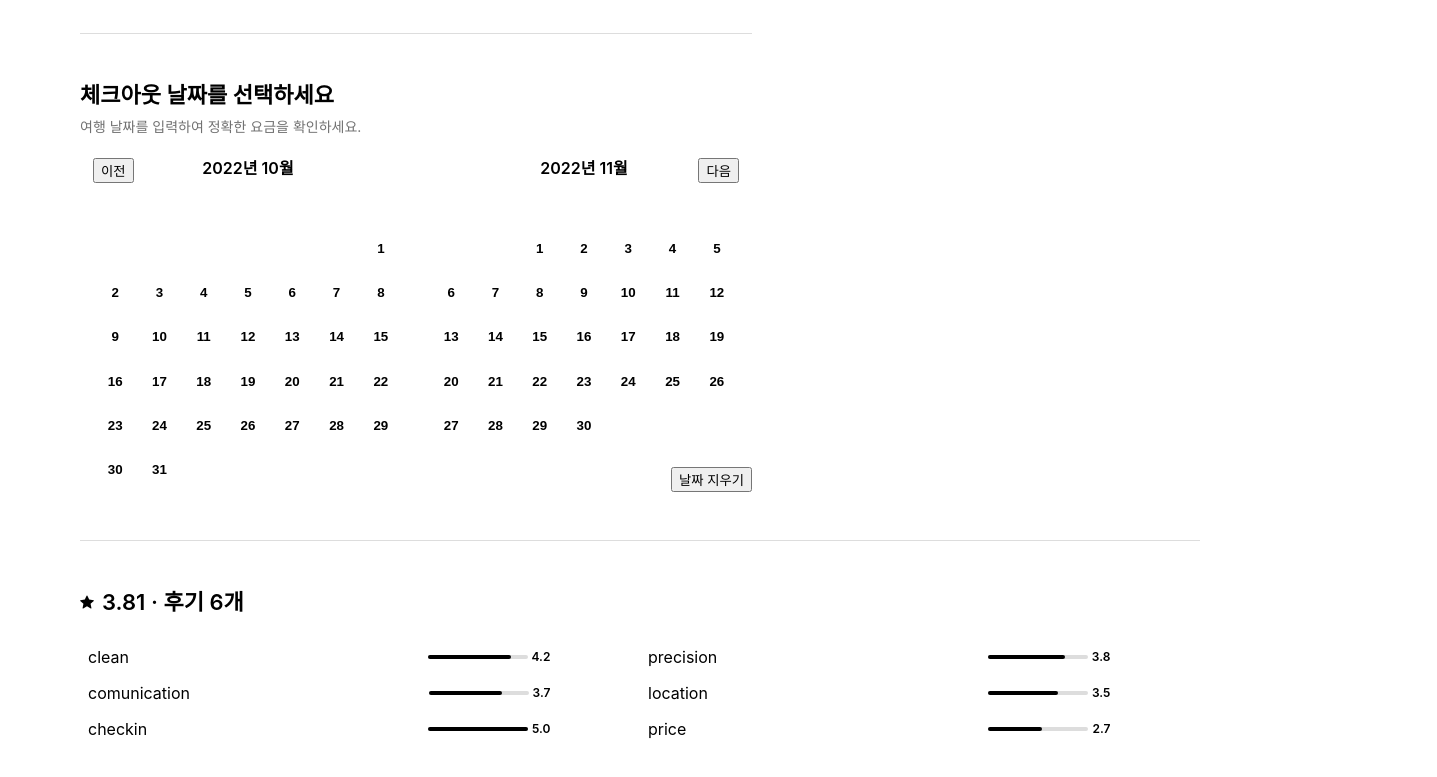
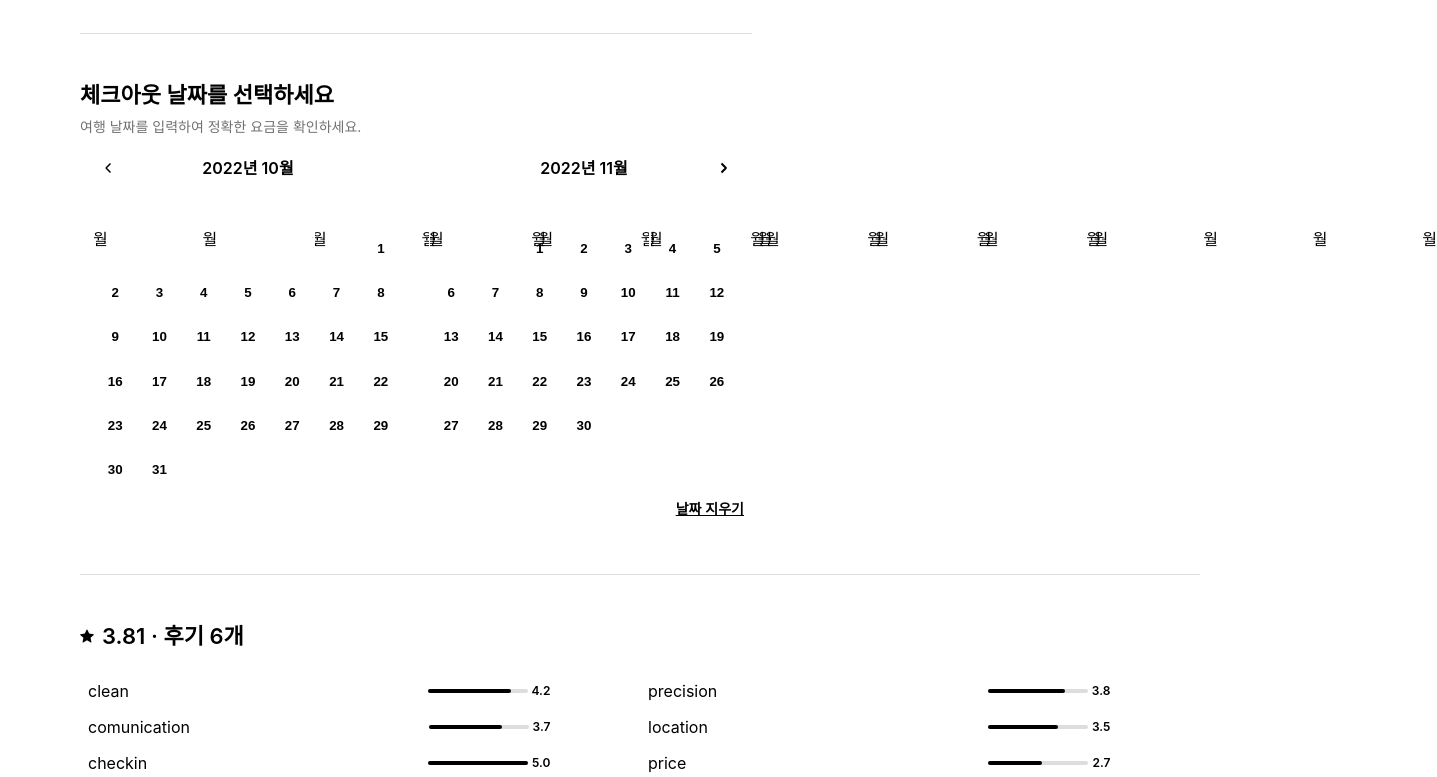
Before and after one commit to izone00/web_front, a React (Create React App) app: page /rooms in a window 1280 px wide. Shown: the part 2060-2837 px from the top of the page, 1437 px wide, since content can reach past the window. Built offline with nearby package versions, Linux system fonts and the light colour scheme; grey boxes are pictures that could not be loaded.

Commit message:
cal trans

```diff
--- a/src/Component/room_Component/Calendar_Com/CalDayTable.jsx
+++ b/src/Component/room_Component/Calendar_Com/CalDayTable.jsx
@@ -1,9 +1,5 @@
 import styled, {css} from "styled-components";
 import { CalBookBtn } from "../../../features/booking/CalBookBtn";
-
-const CalWeek = styled.div`
-
-`
 
 const CalDayTable = ({ date }) => {
 
--- a/src/Component/room_Component/Calendar_Com/Calendar.jsx
+++ b/src/Component/room_Component/Calendar_Com/Calendar.jsx
@@ -3,10 +3,18 @@ import { useState } from 'react';
 import CalDayTable from "./CalDayTable";
 import { CalClearBtn } from "../../../features/booking/CalClearBtn";
 import { monList } from "./monthList";
-
+import { RightSvg, LeftSvg } from "../../svg";
 const CalCon = styled.div`
 
 `;
+const CalWeek = styled.div`
+	position: absolute;
+	display: flex;
+	flex-direction: row;
+	justify-content: space-between;
+
+	width: 100%;
+`
 const CalMon = styled.div`
 	/* display: block; */
 	/* white-space: normal; */
@@ -26,55 +34,105 @@ const CalWrap = styled.div`
 	box-sizing: border-box;
 	width: 50%;
 	padding: 0 13px;
-	/* transition: 0.4s ease; */
+	@keyframes toLeft {
+		from {transform: translate(0, 0)}
+		to {transform: translate(-100%, 0);}
+	}
+	@keyframes toRight {
+		from {transform: translate(-100%, 0)}
+		to {transform: translate(0, 0);}
+	}
+	${props => console.log(!(props.trans))}
+	${props =>
+		props.trans &&
+		(props.trans === "toLeft" ?
+		css`
+			animation: toLeft 1s ease forwards;
+		` :
+		css`
+			animation: toRight 1s ease forwards;
+		`)}
 
-	/* ${props =>
-		props.trans &&
-		css`
-			@keyframes trans {
-				from {
-					transform: translate(0, 0);
-				}
-
-				to {
-					transform: translate("-${props.trans}%", 0);
-				}
-			}
-			animation: shadowIn 0.4s ease forwards
-		`} */
 `
 const	RightBtn = styled.button`
+	cursor: pointer;
 	position: absolute;
+	display: flex;
+	justify-content: center;
+	align-items: center;
 	right: 0;
 	top: 0;
-	margin-top: 22px;
+	width: 32px;
+	height: 32px;
+	margin-top: 16px;
 	margin-right: 13px;
-	cursor: pointer;
+	border-radius: 50%;
+	border-style: none;
+	padding: 0;
+	background-color: inherit;
+	&:hover {
+		background-color: #F7F7F7;
+	}
+	${props =>
+		props.unavailble &&
+		css`
+			pointer-events: none;
+		`}
 `
 const	LeftBtn = styled.button`
+	cursor: pointer;
 	position: absolute;
+	display: flex;
+	justify-content: center;
+	align-items: center;
 	left: 0;
 	top: 0;
-	margin-top: 22px;
+	width: 32px;
+	height: 32px;
+	margin-top: 16px;
 	margin-left: 13px;
-	cursor: pointer;
+	border-radius: 50%;
+	border-style: none;
+	padding: 0;
+	background-color: inherit;
+	${props =>
+		props.unavailble &&
+		css`
+			pointer-events: none;
+		`}
 `
 
 const Calendar = () => {
-	const [trans, setTrans] = useState(0);
-	const [viewCal, setViewCal] = useState([{...monList[0]}, {...monList[1]}]);
+	const [trans, setTrans] = useState("");
+	const [viewCal, setViewCal] = useState([{...monList[0]}, {...monList[1]}, {...monList[2]}]);
+	const [viewIdx, setViewIdx] = useState(0);
 
 	const onClickRight = () => {
-		setViewCal([{...monList[0]}, {...monList[1]}, {...monList[2]}]);
-		setTrans(100);
-	}
-	const onClickLeft = () => setTrans((trans >= 100) ? trans - 100 : 0);
+		setViewCal([{...monList[viewIdx]}, {...monList[viewIdx+1]}, {...monList[viewIdx+2]}]);
+		setViewIdx(viewIdx + 1);
+		setTrans("toLeft");
+	};
+
+	const onClickLeft = () => {
+		setViewCal([{...monList[viewIdx-1]}, {...monList[viewIdx]}, {...monList[viewIdx+1]}]);
+		setViewIdx(viewIdx - 1);
+		setTrans("toRight")
+	};
 
 	const CalTableList = viewCal.map((table) => (
 		<CalWrap trans={trans}>
 			<CalMon>
 				{table.year}년 {table.month}월
 			</CalMon>
+			<CalWeek>
+				<div>월</div>
+				<div>월</div>
+				<div>월</div>
+				<div>월</div>
+				<div>월</div>
+				<div>월</div>
+				<div>월</div>
+			</CalWeek>
 			<CalDayTable date={table} />
 		</CalWrap>
 	));
@@ -82,15 +140,15 @@ const Calendar = () => {
 	return (
 		<div style={{position: "relative", width: "100%"}}>
 			<div style={{textAlign: "center", width: "100%"}}>
-				<CalSlider>
-					{CalTableList}
+				<CalSlider key={String(viewIdx) + trans}>
+						{CalTableList}
 				</CalSlider>
 			</div>
-			<LeftBtn onClick={onClickLeft}>
-				이전
+			<LeftBtn unavailble={viewIdx === 0} onClick={() => onClickLeft()}>
+				<LeftSvg />
 			</LeftBtn>
-			<RightBtn onClick={onClickRight}>
-				다음
+			<RightBtn unavailble={viewIdx === 10} onClick={() => onClickRight()}>
+				<RightSvg />
 			</RightBtn>
 			<CalClearBtn />
 		</div>
--- a/src/Component/room_Component/Pay_com/PayBill.jsx
+++ b/src/Component/room_Component/Pay_com/PayBill.jsx
@@ -2,19 +2,31 @@ import styled from "styled-components";
 import { useSelector } from "react-redux";
 import expl from "../../dummy";
 import { calNight } from "../Calendar_Com/monthList";
+import { Fragment } from "react";
 
 const PayBillWrap = styled.div`
 	box-sizing: border-box;
 	width: 100%;
 	margin-top: 24px;
 `
+const BillMessageWrap = styled.div`
+	display: flex;
+	justify-content: center;
+	margin-top: 8px;
+`
+const BillMessage = styled.div`
+	margin-top: 8px;
+	line-height: 18px;
+	color: #222222;
+	font-size: 14px;
+	font-weight: 400;
+`
 const BillDetail = styled.div`
 	display: flex;
 	flex-direction: row;
 	justify-content: space-between;
 	height: 20px;
-	padding-top: 16px;
-
+	padding-top: ${props => props.padTop}px;
 `
 const BillTotal = styled.div`
 	display: flex;
@@ -32,19 +44,26 @@ export const PayBill = () => {
 	let night = calNight(booking.checkinDate, booking.checkoutDate);
 
 	return (
+		<Fragment>
+			<BillMessageWrap>
+				<BillMessage>
+					예약 확정 전에는 요금이 청구되지 않습니다.
+				</BillMessage>
+			</BillMessageWrap>
 			<PayBillWrap>
-			<BillDetail>
-				<div>{`\\${expl.price * num} X ${night}박`}</div>
-				<div>\{expl.price * num * night}</div>
+				<BillDetail padTop={0}>
+					<div>{`₩${(expl.price * num).toLocaleString('ko-KR')} x ${night}박`}</div>
+					<div>₩{(expl.price * num * night).toLocaleString('ko-KR')}</div>
 				</BillDetail>
-			<BillDetail>
+				<BillDetail padTop={16}>
 					<div>서비스 수수료</div>
-				<div>\{Math.floor(expl.price*num*night*14/100)}</div>
+					<div>₩{Math.floor(expl.price * num * night * 14 / 100).toLocaleString('ko-KR')}</div>
 				</BillDetail>
-			<BillTotal>
+				<BillTotal padTop={16}>
 					<div>총 합계</div>
-				<div>\{expl.price*num*3 + Math.floor(expl.price*night*14/100)}</div>
+					<div>₩{(expl.price * num * 3 + Math.floor(expl.price * night * 14 / 100)).toLocaleString('ko-KR')}</div>
 				</BillTotal>
 			</PayBillWrap>
+		</Fragment>
 	)
 }
--- a/src/Component/room_Component/Pay_com/PayCal.jsx
+++ b/src/Component/room_Component/Pay_com/PayCal.jsx
@@ -11,6 +11,7 @@ const PayCalWrap = styled.div`
 	padding: 24px 32px 16px 32px;
 	background-color: white;
 
+	z-index: 1;
 	//temp
 	border: 1px black solid;
 `
@@ -35,7 +36,6 @@ export const PayCal = ({setOpenCal}) => {
 
 	return (
 		<PayCalWrap ref={calRef}>
-
 			<Calendar />
 		</PayCalWrap>
 	);
--- a/src/Component/room_Component/Pay_com/PayTitle.jsx
+++ b/src/Component/room_Component/Pay_com/PayTitle.jsx
@@ -34,7 +34,7 @@ export const PayTitle = () => {
 	return (
 		<PayTitleWrap booking={booking.checkoutDate}>
 			<PayTitleText>
-					{booking.checkoutDate ? `\\${expl.price}/박` : "요금을 확인하려면 날짜를 입력하세요."}
+					{booking.checkoutDate ? `₩${expl.price}/박` : "요금을 확인하려면 날짜를 입력하세요."}
 			</PayTitleText>
 			<PayReview />
 		</PayTitleWrap>
--- a/src/features/booking/CalBookBtn.js
+++ b/src/features/booking/CalBookBtn.js
@@ -53,7 +53,7 @@ const CalDayBtn = styled.button`
 	background-color: inherit;
 
 	${props =>
-		props.clicked ?
+		(props.clicked ?
 		css`
 			cursor: auto;
 			color: white;
@@ -75,12 +75,13 @@ const CalDayBtn = styled.button`
 				border: 1px solid black;
 				background-color: #F7F7F7;
 			}
-		`))}
+		`)))}
 
 	${props =>
 		props.unavailable &&
 		css`
 			cursor: auto;
+			pointer-events: none;
 			font-weight: 400;
 			color: #B0B0B0;
 			text-decoration: line-through;
@@ -92,6 +93,7 @@ const CalDayBtn = styled.button`
 `
 
 export const CalBookBtn = ({day}) => {
+
 	const booking = useSelector(state => state.booking);
 	const dispatch = useDispatch();
 
--- a/src/features/booking/CalClearBtn.js
+++ b/src/features/booking/CalClearBtn.js
@@ -3,9 +3,20 @@ import { clearDate } from "./bookingSlice";
 import { useDispatch } from "react-redux";
 
 const DelBtn = styled.button`
-	position: absolute;
-	right: 0;
-	bottom: 0;
+	cursor: pointer;
+	float: right;
+	border-style: none;
+	border-radius: 5px;
+	padding: 8px;
+	background-color: inherit;
+	line-height: 18px;
+	font-size: 14px;
+	font-weight: 600;
+	text-decoration: underline;
+
+	&:hover {
+		background-color: #F7F7F7;
+	}
 `
 
 export const CalClearBtn = () => {
```
Lines whose indentation alone changed are shown as unchanged.
